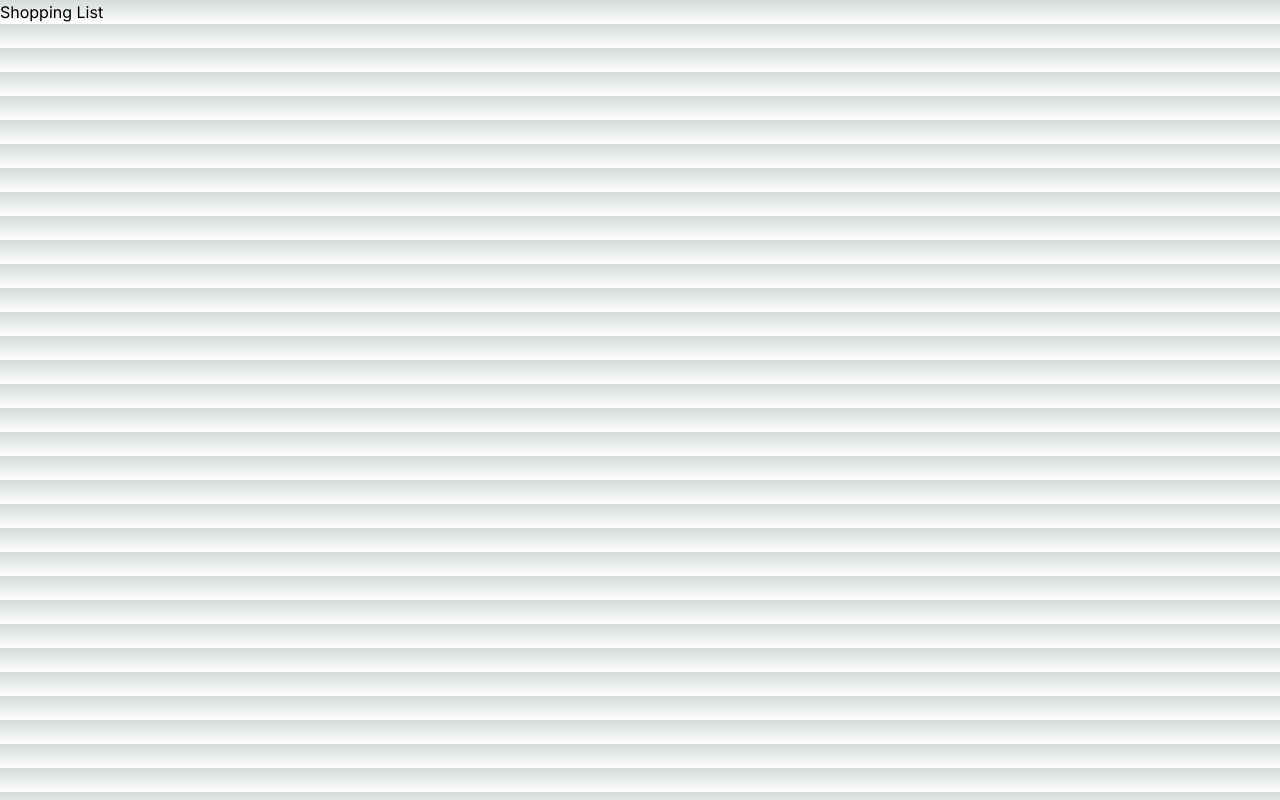
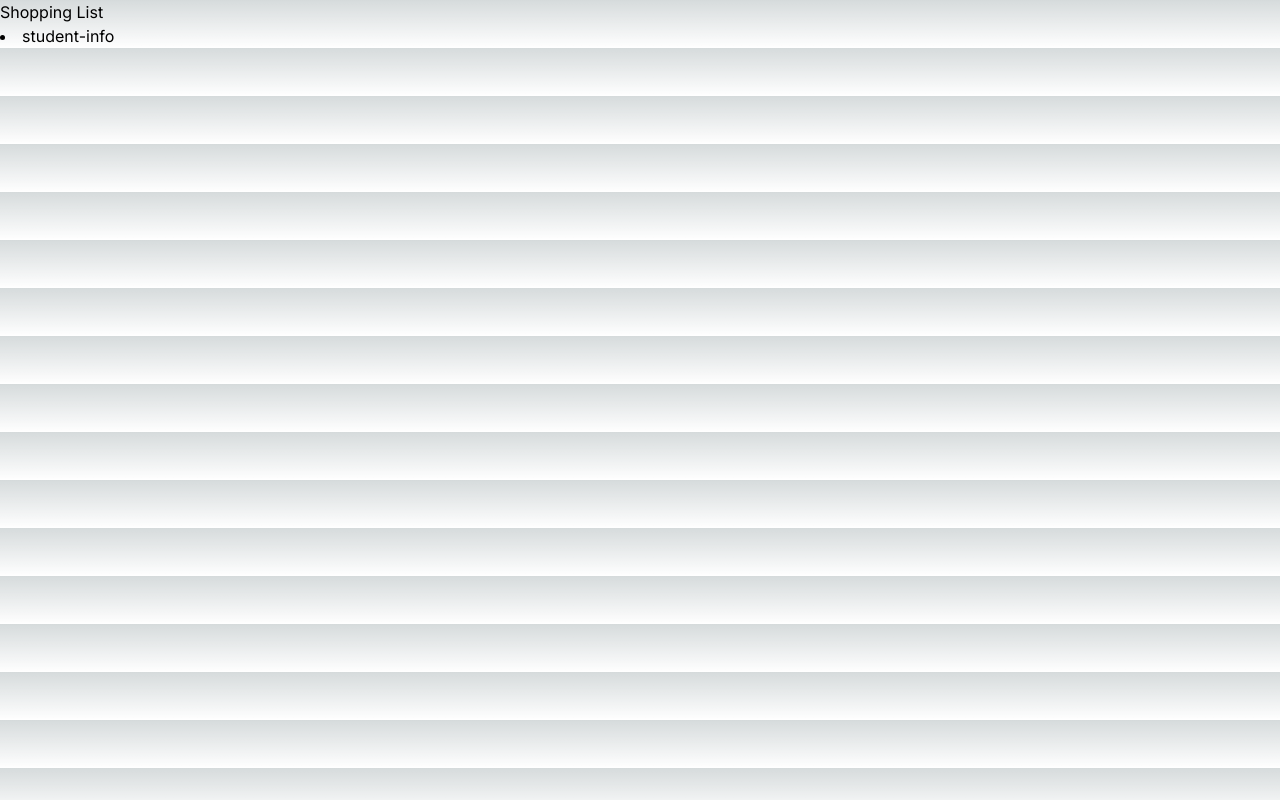
Before and after one commit to TrinaKeen/cprg306-assignments, a Next.js app: page / in a window 1280 px wide. Built offline with nearby package versions, Linux system fonts and the light colour scheme.

Commit message:
Update page.js

```diff
--- a/app/page.js
+++ b/app/page.js
@@ -1,9 +1,11 @@
 import Image from "next/image";
+import Link from "next/link";
 
 export default function Page() {
   return (
     <main>
       <h1>Shopping List</h1>
+      <li><Link href="./week-2">student-info</Link></li>
     </main>
   );
 }
```
